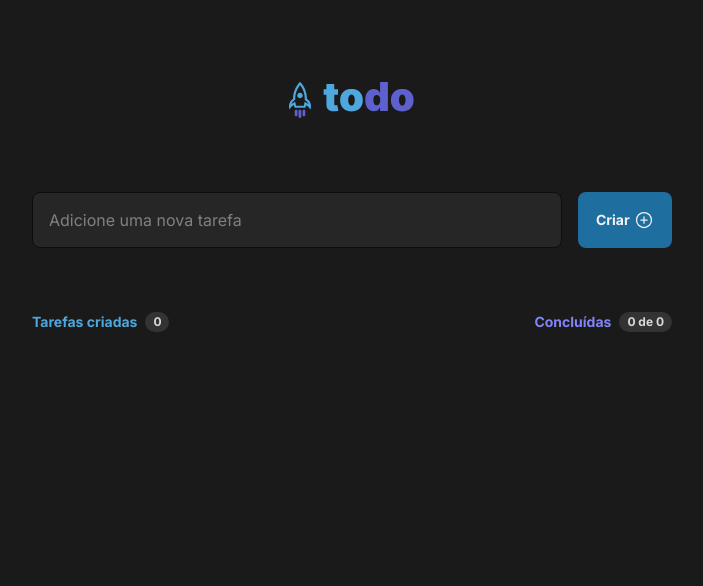
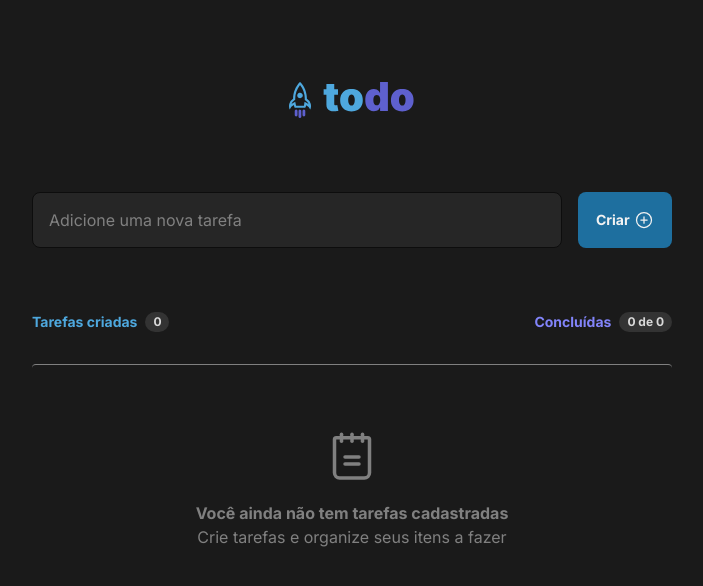
Before and after one commit to brunofariasdeo/to-do, a React (Vite) app: page / in a window 1280 px wide. Shown: the top 586 px of the page, without its empty margins (288-991 px from the left). Built offline with nearby package versions, Linux system fonts and the light colour scheme.

Commit message:
Create empty state

```diff
--- a/src/components/TaskList.tsx
+++ b/src/components/TaskList.tsx
@@ -1,3 +1,4 @@
+import { Notepad } from "phosphor-react";
 import { Task } from "./Task";
 
 interface Task {
@@ -23,7 +24,7 @@ export function TaskList({
 
   return (
     <section className="w-full mt-16 flex flex-col">
-      <div className="mb-6 flex items-center justify-between">
+      <div className="mb-8 flex items-center justify-between">
         <div className="flex items-center gap-2">
           <h1 className="text-sm text-blue font-bold leading-4">
             Tarefas criadas
@@ -41,7 +42,7 @@ export function TaskList({
           </span>
         </div>
       </div>
-
+      {tasks.length > 0 ? (
         <div className="flex flex-col gap-3">
           {tasks.map((task) => (
             <Task
@@ -54,6 +55,18 @@ export function TaskList({
             />
           ))}
         </div>
+      ) : (
+        <div className="p-16 flex flex-col items-center justify-center gap-4 rounded border-t-[1px] border-gray-300">
+          <Notepad color="#808080" size={56} />
+
+          <div>
+            <p className="text-center text-base text-gray-300">
+              <strong>Você ainda não tem tarefas cadastradas</strong> <br />
+              Crie tarefas e organize seus itens a fazer
+            </p>
+          </div>
+        </div>
+      )}
     </section>
   );
 }
```
Lines whose indentation alone changed are shown as unchanged.
